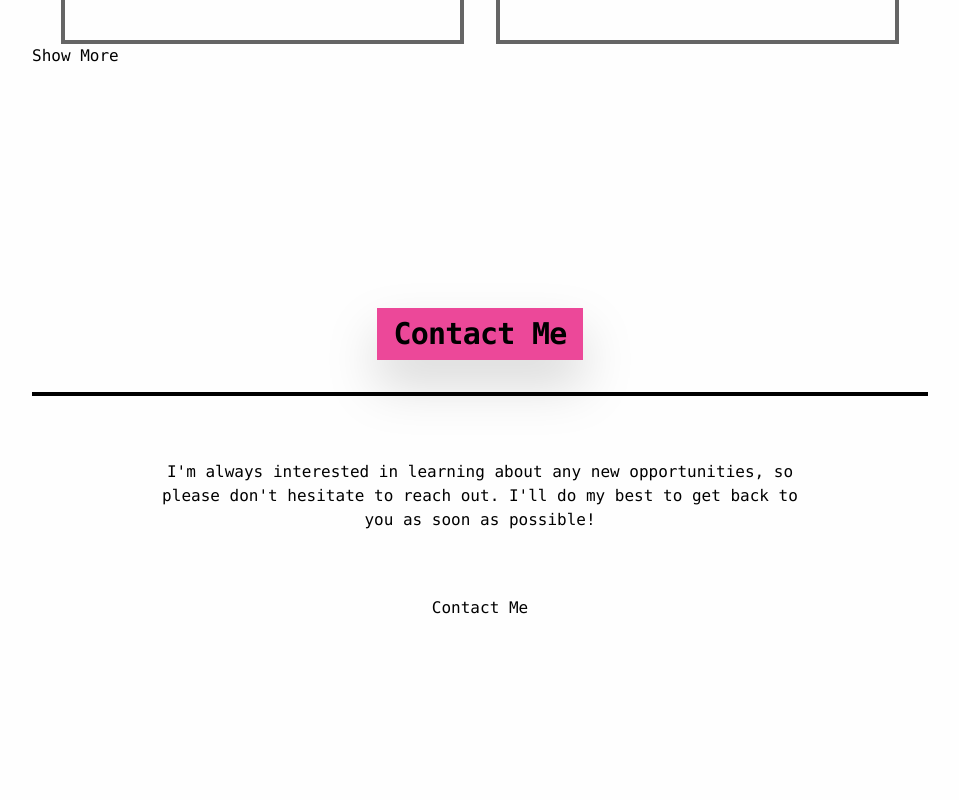
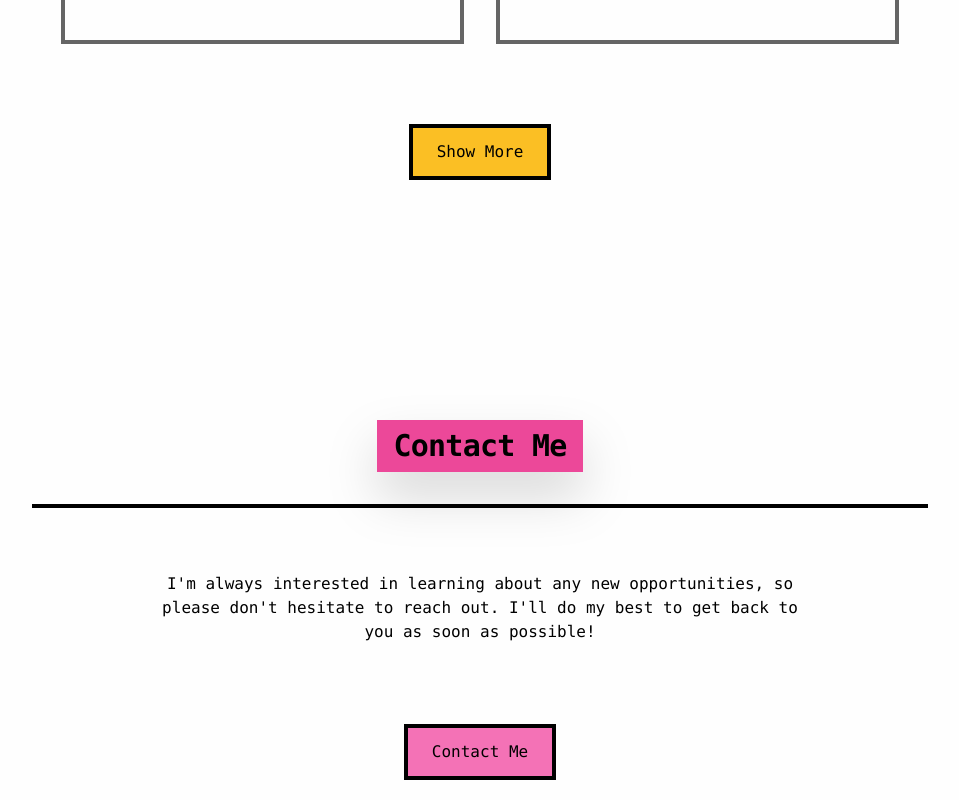
Before and after one commit to yasoobkhalid1/personal-portfolio, a Next.js app: page / in a window 1280 px wide. Shown: the part 5060-5860 px from the top of the page, without its empty margins (160-1119 px from the left). Built offline with nearby package versions, Linux system fonts and the light colour scheme.

Commit message:
add project + contact buttons

```diff
--- a/components/Contact.js
+++ b/components/Contact.js
@@ -16,7 +16,16 @@ export default function Contact() {
         don't hesitate to reach out. I'll do my best to get back to you as soon
         as possible!
       </div>
-      <div className="mt-16 flex justify-center">Contact Me</div>
+      <div className="flex justify-center">
+        <a
+          href="mailto:yasoobkhalid1@gmail.com"
+          className="mt-20 border-4 border-black
+            p-3 px-6 bg-pink-400 hover:bg-white
+            ease-in duration-200"
+        >
+          Contact Me
+        </a>
+      </div>
     </div>
   );
 }
--- a/components/Projects.js
+++ b/components/Projects.js
@@ -144,11 +144,17 @@ export default function Projects() {
         })}
       </div>
 
-      <Link href={expanded ? "#projects" : ""}>
-        <button className="" onClick={showMore}>
+      <div className="flex justify-center">
+        <a
+          href="#Projects"
+          className="mt-20 border-4 border-black
+            p-3 px-6 bg-amber-400 hover:bg-white
+            ease-in duration-200"
+          onClick={showMore}
+        >
           {expanded ? "Show Less" : "Show More"}
-        </button>
-      </Link>
+        </a>
+      </div>
     </div>
   );
 }
```
